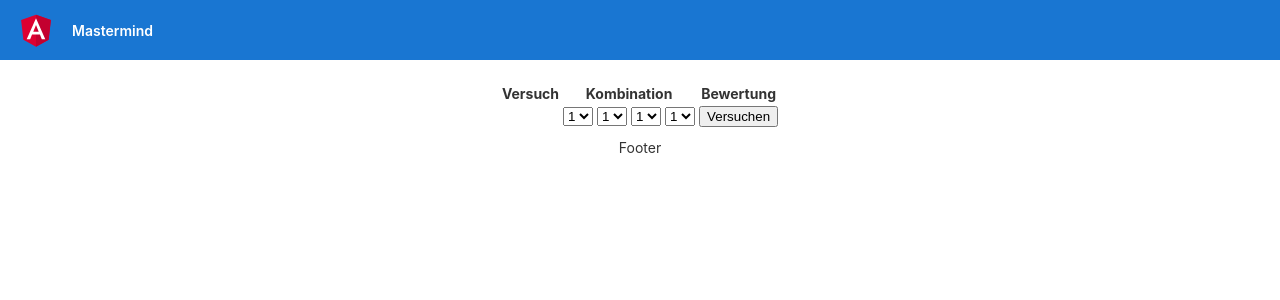
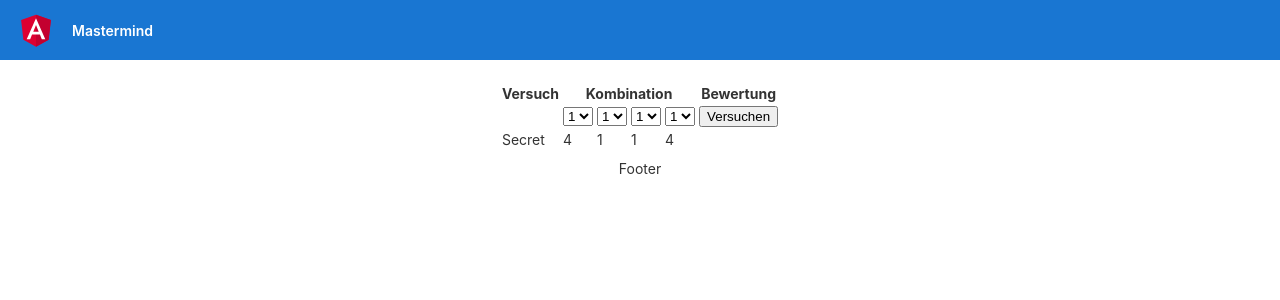
Before and after one commit to aabeling/mastermind, an Angular app: page / in a window 1280 px wide. Shown: the top 300 px of the page. Built offline with nearby package versions, Linux system fonts and the light colour scheme.

Commit message:
secretCombination is now part of the Board

```diff
--- a/src/app/board.ts
+++ b/src/app/board.ts
@@ -5,7 +5,7 @@ export interface Board {
 
   maxTries : number;
   guesses : Guess[];
-
+  secretCombination : Combination;
 }
 
 export interface Guess {
--- a/src/app/board/board.component.html
+++ b/src/app/board/board.component.html
@@ -52,6 +52,14 @@
       <button (click)="onGuess()">Versuchen</button>
     </td>
   </tr>
+  <tr><!-- just for debugging -->
+    <td>Secret</td>
+    <td>{{board.secretCombination.c1}}</td>
+    <td>{{board.secretCombination.c2}}</td>
+    <td>{{board.secretCombination.c3}}</td>
+    <td>{{board.secretCombination.c4}}</td>
+    <td>&nbsp;</td>
+  </tr>
   <!-- show info if game is over -->
   <tr *ngIf="board.guesses.length >= board.maxTries">
     <td colspan="6">Spiel vorbei</td>
--- a/src/app/board/board.component.ts
+++ b/src/app/board/board.component.ts
@@ -14,8 +14,14 @@ export class BoardComponent implements OnInit {
    */
   board : Board = {
     maxTries : 7,
-    guesses : []
-    };
+    guesses : [],
+    secretCombination : {
+      c1: 0,
+      c2: 0,
+      c3: 0,
+      c4: 0
+    }
+  };
 
   combination : Combination = {
     c1: 1,
@@ -24,18 +30,11 @@ export class BoardComponent implements OnInit {
     c4: 1
   }
 
-  secretCombination: Combination = {
-    c1: 0,
-    c2: 0,
-    c3: 0,
-    c4: 0
-  }
-
   constructor() { }
 
   ngOnInit(): void {
     console.log("board view created")
-    this.secretCombination = this.createSecretCombination()
+    this.board.secretCombination = this.createSecretCombination()
   }
 
   onGuess(): void {
```
